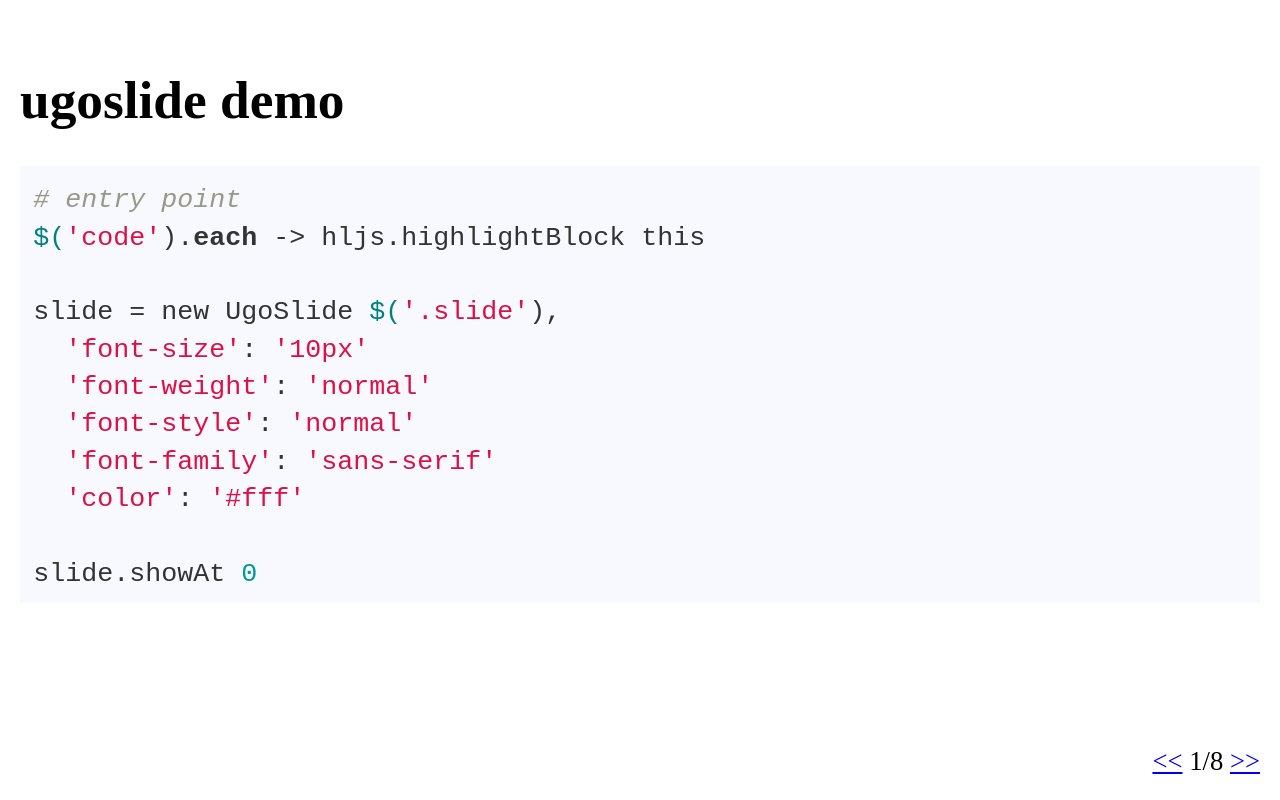
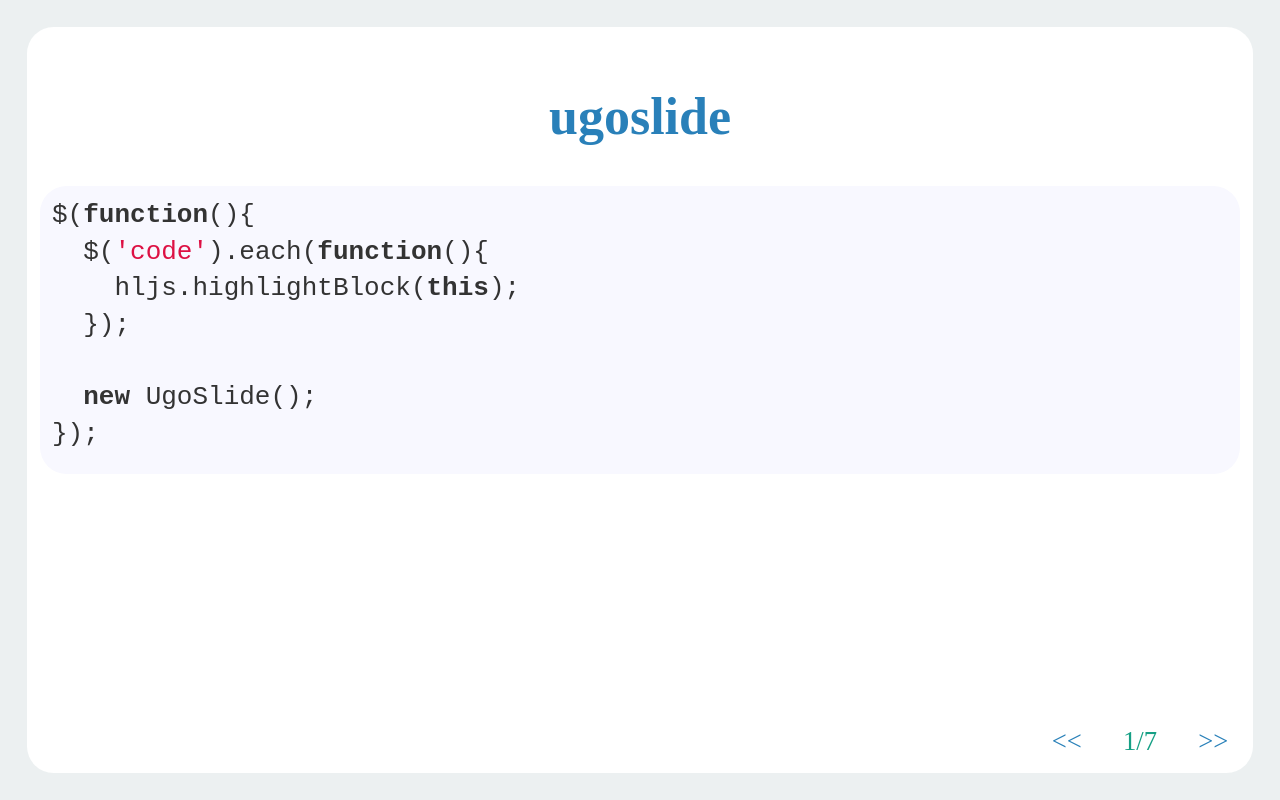
Before and after one commit to tcptr/ugoslide, a website: page src/example/index.jade in a window 1280 px wide. Drawn offline with nearby package versions, Linux system fonts and the light colour scheme; files that its build step writes are made by us from their sources; files whose address does not match are found by name.

Commit message:
add default css

```diff
--- a/src/example/index.jade
+++ b/src/example/index.jade
@@ -18,27 +18,23 @@ html
         var slide = new UgoSlide();
 
         setInterval(function(){
-          if (Math.random() > 0.02) return;
+          if (Math.random() > 0.01) return;
           slide.showCurrent();
         }, 100);
       });
-  body
-    .ugoslide.slide
+  body.default
+    .ugoslide
       .ugoslide-page
-        h1 ugoslide demo
+        h1 ugoslide
         pre
           code.
-            # entry point
-            $('code').each -> hljs.highlightBlock this
+            $(function(){
+              $('code').each(function(){
+                hljs.highlightBlock(this);
+              });
 
-            slide = new UgoSlide $('.slide'),
-              'font-size': '10px'
-              'font-weight': 'normal'
-              'font-style': 'normal'
-              'font-family': 'sans-serif'
-              'color': '#fff'
-
-            slide.showAt 0
+              new UgoSlide();
+            });
       .ugoslide-page
         h1 About Project Euler
         h2 What is Project Euler?
@@ -65,5 +61,3 @@ html
         h2 What next?
         p In order to track your progress it is necessary to setup an account and have Cookies enabled. If you already have an account then Login, otherwise please Register - it's completely free!
         p However, as the problems are challenging then you may wish to view the Problems before registering.
-      .ugoslide-page
-        em "Project Euler exists to encourage, challenge, and develop the skills and enjoyment of anyone with an interest in the fascinating world of mathematics."
--- a/src/ugoslide.coffee
+++ b/src/ugoslide.coffee
@@ -155,7 +155,7 @@ class UgoSlide
     # 表示しない要素に反映
     for _, ls of wordElems
       for $word in ls
-        continue unless $word.showed
+        continue if !$word.showed && !force
         $word.showed = false
         $word.css @cssSplashed()
 
--- a/src/ugoslide.scss
+++ b/src/ugoslide.scss
@@ -12,10 +12,10 @@
 
 .ugoslide-words{
   position:absolute;
-  overflow:hidden;
   width:100%;
   height:100%;
   margin:0;
+  overflow:hidden;
   z-index:2;
 }
 
@@ -26,10 +26,21 @@
   transition-timing-function:ease-out;
 }
 
+.ugoslide-page{
+  position:absolute;
+  top:0;
+  left:0;
+  right:0;
+  bottom:0;
+  transition:0.5s ease-out;
+  opacity:0;
+  z-index:1;
+
+  .ugoline-word-base{}
+}
+
 .ugoslide-navigator{
   position:absolute;
-  bottom:20px;
-  right:20px;
   z-index:3;
 
   .ugoslide-prev{}
@@ -37,16 +48,66 @@
   .ugoslide-current{}
 }
 
-.ugoslide-page{
-  position:absolute;
-  top:0;
-  left:0;
-  right:0;
-  bottom:0;
-  padding:20px;
-  transition:0.5s ease-out;
-  opacity:0;
-  z-index:1;
+/**
+ * default design
+ */
+.default{
+  background:#ecf0f1;
 
-  .ugoline-word-base{}
+  .ugoslide{
+    text-align:center;
+    color:#2c3e50;
+  }
+
+  .ugoslide-words{
+    text-align:center;
+    color:#2c3e50;
+  }
+
+  .ugoslide-page{
+    /*
+     * top:50%;
+     * bottom:auto;
+     * transform:translate(0, -50%);
+     * margin:0 1em;
+     */
+    margin:1em;
+    padding:0.5em;
+    background:#fff;
+    border-radius:1em;
+  }
+
+  .ugoslide-navigator{
+    bottom:1.5em;
+    right:1.5em;
+
+    span{
+      display:inline-block;
+      width:3em;
+      text-align:center;
+      color:#16a085;
+    }
+
+    a{
+      display:inline-block;
+      width:2em;
+      text-align:center;
+      text-decoration:none;
+      transition:0.5s;
+      color:#2980b9;
+
+      &:hover{
+        color:#e67e22;
+      }
+    }
+  }
+
+  h1{
+    color:#2980b9;
+  }
+
+  pre code{
+    text-align:left;
+    border-radius:1em;
+  }
 }
```
Also changed, not shown: example/index.html, lib/ugoslide.css, lib/ugoslide.js, lib/ugoslide.min.js.
